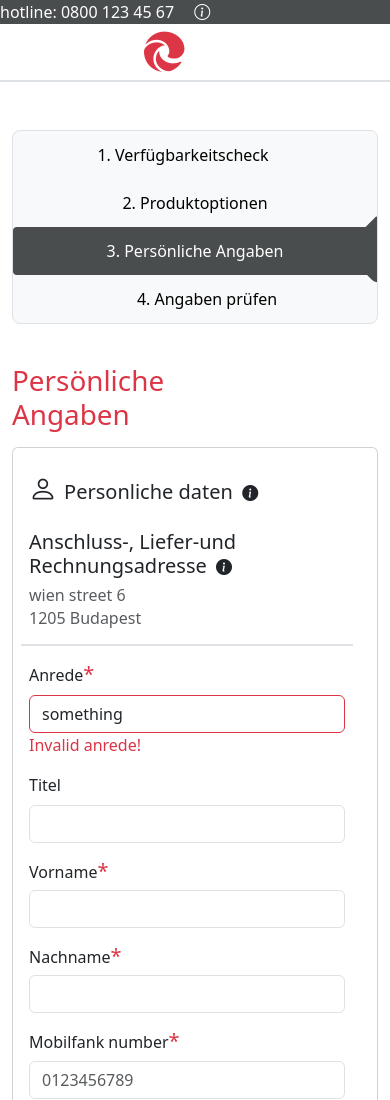
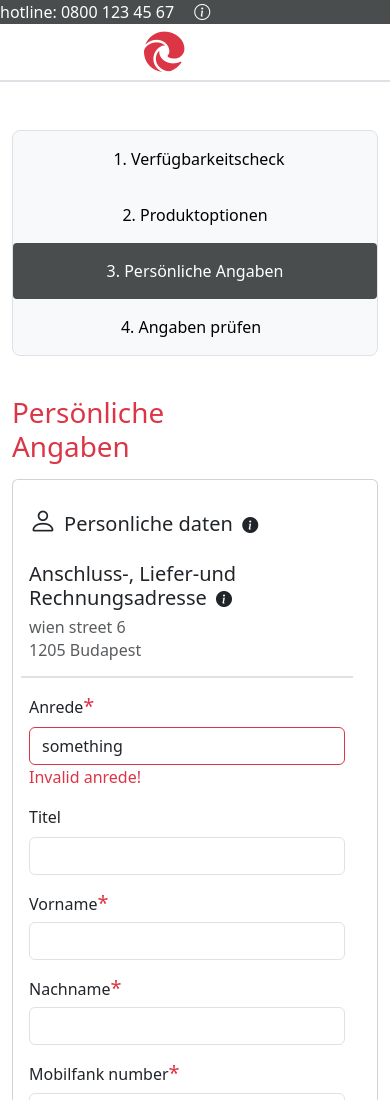
Before and after one commit to Juhi0326/bootstrap_task, a website: page index.html in a window 390 px wide. Shown: the top 1100 px of the page. Drawn offline with nearby package versions, Linux system fonts and the light colour scheme.

Commit message:
set mediaquery

```diff
--- a/breadcrumbs.scss
+++ b/breadcrumbs.scss
@@ -1,5 +1,4 @@
 @import "./node_modules/bootstrap/scss/bootstrap";
-
 
 .breadcrumb-custom {
     .breadcrumb-item {
@@ -29,6 +28,11 @@
 
       &.first {
         padding-left: 1.5rem;
+
+        &::after {
+            box-shadow: none;
+            border: none;
+          }
       }
 
       &.last {
@@ -55,4 +59,20 @@
         }
       }
     }
+
+    @media (max-width: 999px) {
+        .breadcrumb-item {
+            display: flex;
+            justify-content: center;
+            align-items: center;
+            padding: 1rem;
+            text-align: center;
+            a {
+              text-align: center;
+            }
+          &::after {
+            display: none !important;
+          }
+        }
+      }
   }
```
Also changed, not shown: breadcrumbs.css, 1 other file.
